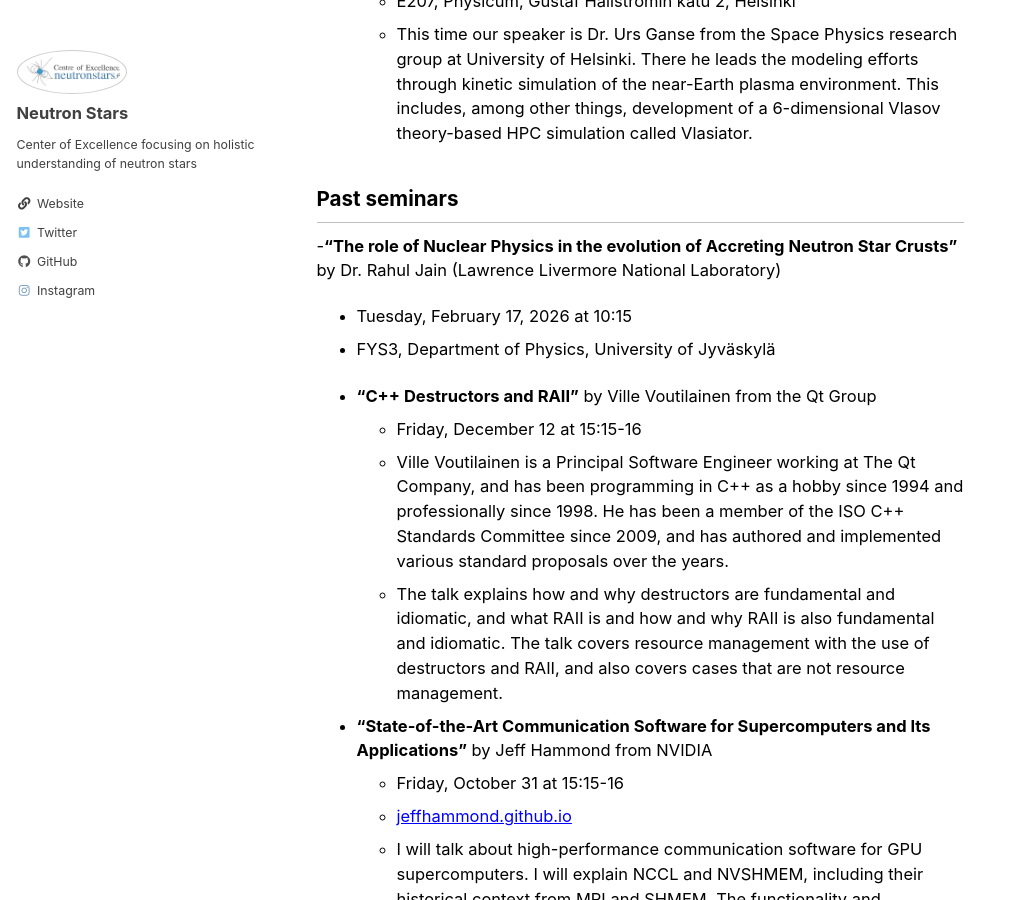
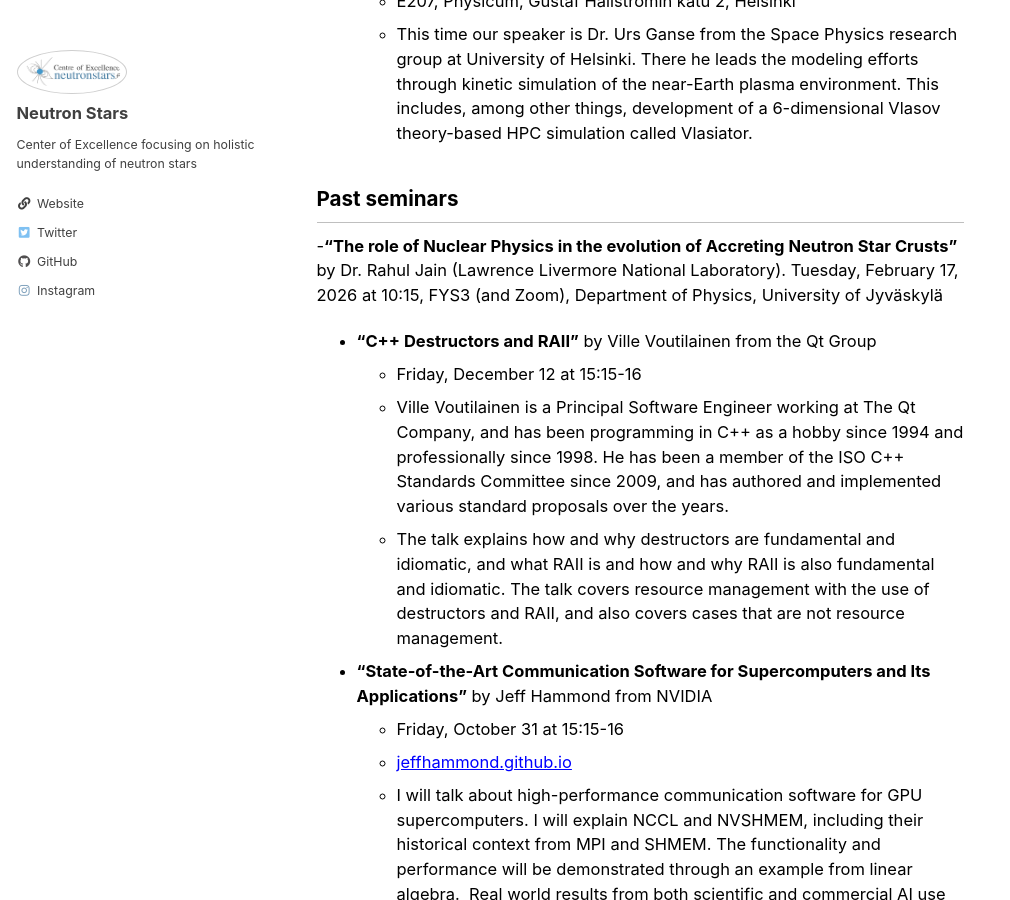
Before and after one commit to MiroPalmu/coe-website, a Jekyll site: the page built from _pages/events.md, in a window 1280 px wide and 900 px high, scrolled down 945 px. Shown: the whole window, without its empty margins (0-1010 px from the left). Built offline with Jekyll 4.4.1, drawn with Linux system fonts in a browser that asks for light colours; cached includes are drawn as plain includes; comment, search, counter and statistics services are not loaded.

Commit message:
Update events.md

```diff
--- a/_pages/events.md
+++ b/_pages/events.md
@@ -32,9 +32,7 @@ Seminars are live streamed through Zoom.
 
 ## Past seminars
 
--**"The role of Nuclear Physics in the evolution of Accreting Neutron Star Crusts"** by Dr. Rahul Jain (Lawrence Livermore National Laboratory)
-  - Tuesday, February 17, 2026 at 10:15
-  - FYS3, Department of Physics, University of Jyväskylä
+-**"The role of Nuclear Physics in the evolution of Accreting Neutron Star Crusts"** by Dr. Rahul Jain (Lawrence Livermore National Laboratory). Tuesday, February 17, 2026 at 10:15, FYS3 (and Zoom), Department of Physics, University of Jyväskylä
 
 - **"C++ Destructors and RAII"** by Ville Voutilainen from the Qt Group
   - Friday, December 12 at 15:15-16
```
